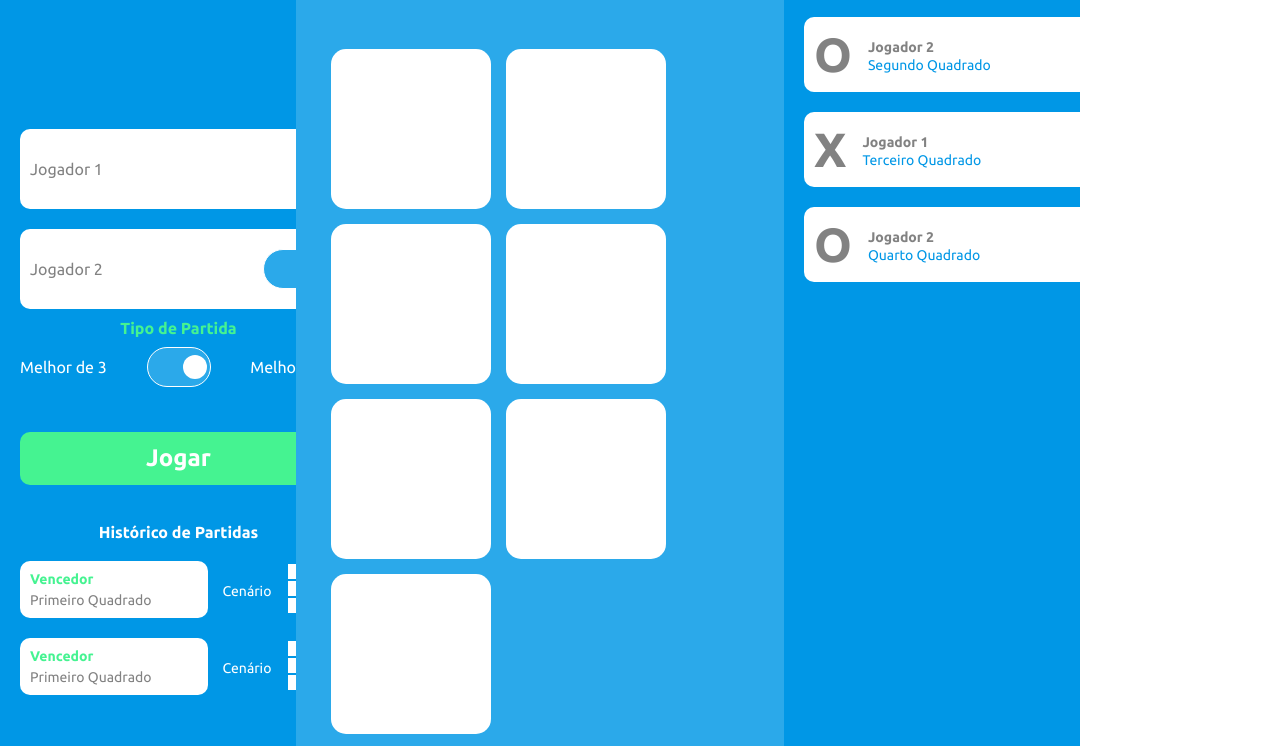
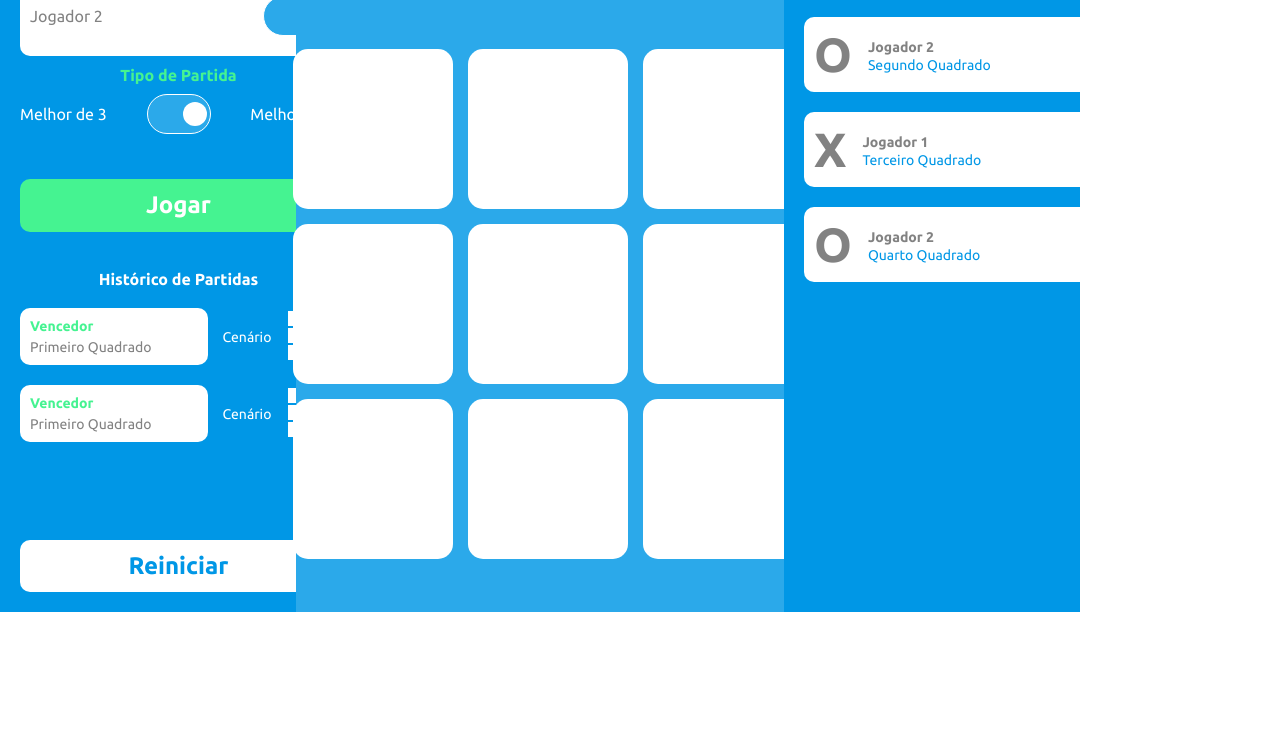
Before and after one commit to blueishot/jogoDaVelha, a React app: page / in a window 1280 px wide. Shown: the part 164-910 px from the top of the page. After the commit the page ends 800 px from the top, so only its background shows below. Built offline with nearby package versions, Linux system fonts and the light colour scheme.

Commit message:
Winner JS

```diff
--- a/src/components/Game.js
+++ b/src/components/Game.js
@@ -6,7 +6,8 @@ const Game = () => {
 
     const [turn, setTurn] = useState('X')
     const [piece, setPiece] = useState(Array(9).fill(''));
-    const [winner, setWinner] = useState ()
+    const [winner, setWinner] = useState ();
+
 
     const checkWinner = (squarePiece) => {
         let combos = [
@@ -19,6 +20,15 @@ const Game = () => {
             [0, 4, 8],
             [2, 4, 6],
         ];
+        for (let i=0; i < combos.length; i++) {
+            const [a,b,c] = combos[i];
+            if (squarePiece[a] != '' && squarePiece[a] === squarePiece[b] && squarePiece[b] === squarePiece[c]){
+                alert(turn)
+            }
+
+        }
+
+        return null;
     }
 
     const changePiece = (sqr) => {
@@ -79,18 +89,18 @@ const Game = () => {
                 </div>
             </div>
             <div className='ticTacToeBoard'>
-                <div>
+                <div className='squarePositions'>
                     <Square sqr={0}/>
                     <Square sqr={1}/>
                     <Square sqr={2}/>
 
                 </div>
-                <div>
+                <div className='squarePositions'>
                     <Square sqr={3}/>
                     <Square sqr={4}/>
                     <Square sqr={5}/>
                 </div>
-                <div>
+                <div className='squarePositions'>
                     <Square sqr={6}/>
                     <Square sqr={7}/>
                     <Square sqr={8}/>
--- a/src/css/gameArt.css
+++ b/src/css/gameArt.css
@@ -57,3 +57,10 @@
     font-weight: bold;
     cursor: pointer;
 }
+
+.squarePositions {
+    width: 100%;
+    display: flex;
+    flex-direction: row;
+    justify-content: center;
+}
```
